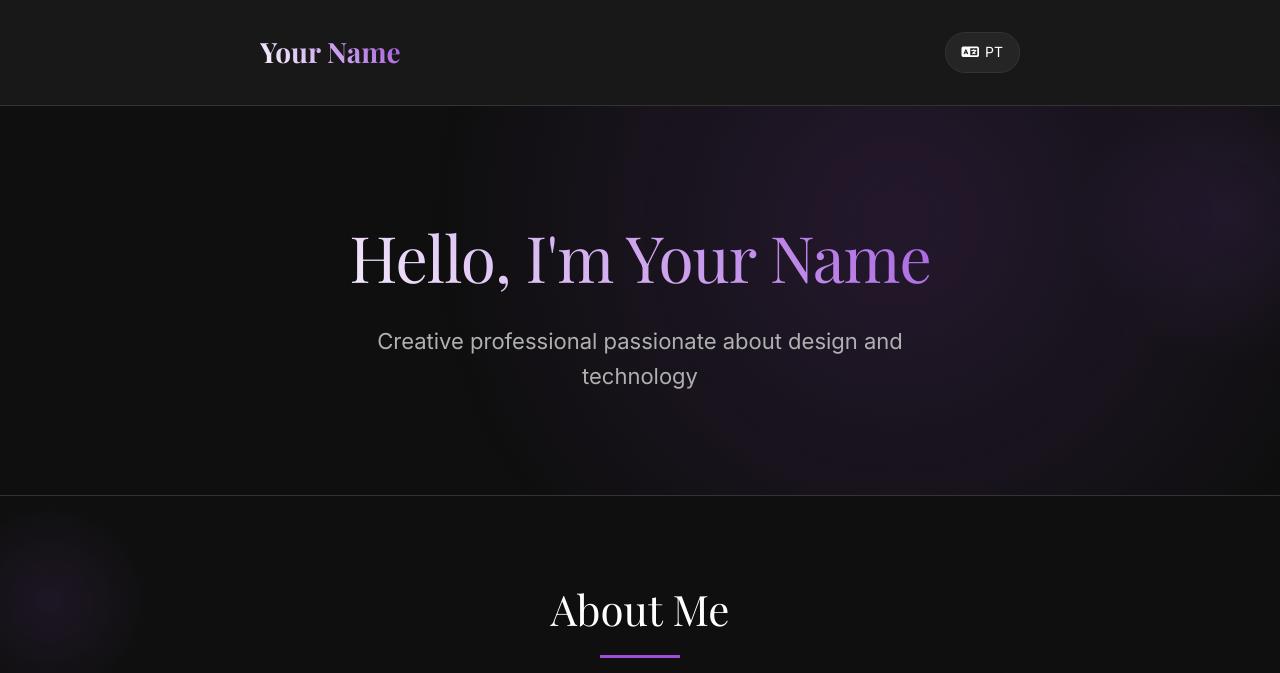
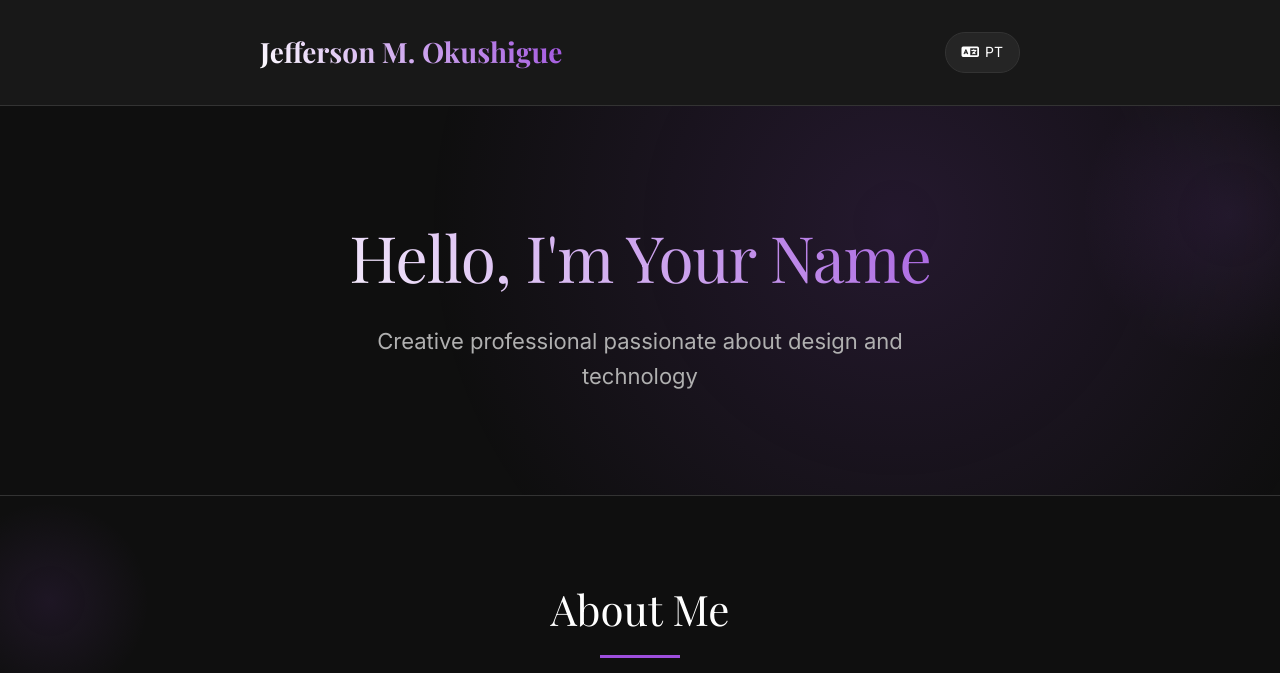
Before and after one commit to okushigue/eu, a plain HTML site: page index.html in a window 1280 px wide. Shown: the top 673 px of the page. Drawn offline with nearby package versions, Linux system fonts and the light colour scheme.

Commit message:
Update index.html

```diff
--- a/index.html
+++ b/index.html
@@ -439,7 +439,7 @@
     <header>
         <div class="container">
             <div class="header-content">
-                <div class="logo">Your Name</div>
+                <div class="logo">Jefferson M. Okushigue</div>
                 <button class="translate-btn" id="translateBtn">
                     <i class="fas fa-language"></i>
                     <span id="langText">PT</span>
```
